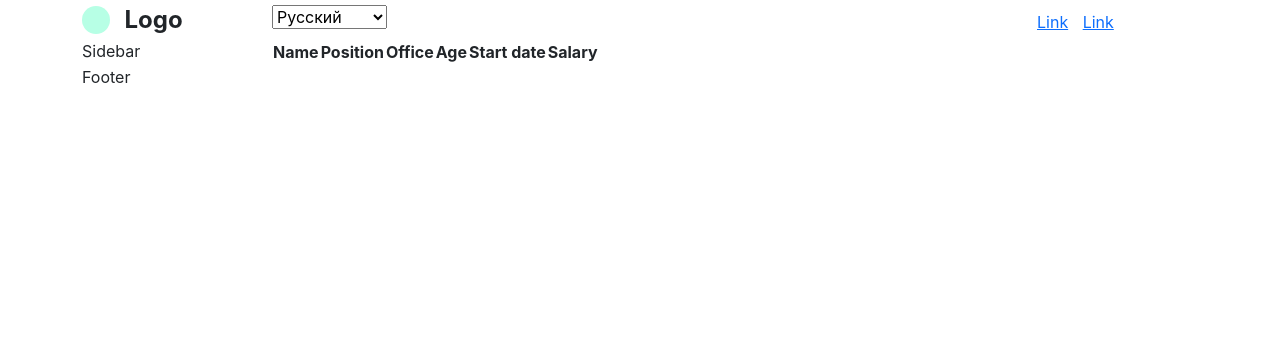
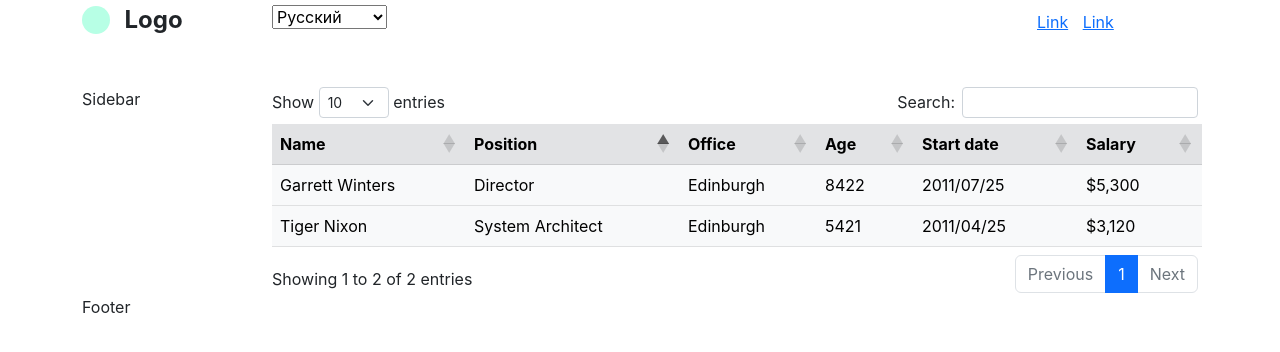
Before and after one commit to Sodeso/PP1, a website: page pages/index.html in a window 1280 px wide. Drawn offline with nearby package versions, Linux system fonts and the light colour scheme; a web font is replaced by a local one.

Commit message:
+add datatable fix bugs, update dependencies

```diff
--- a/css/style.css
+++ b/css/style.css
@@ -20,4 +20,4 @@ body {
 nav a {
     display: inline-block;
     padding: 5px;
-  }
+}
--- a/pages/index.html
+++ b/pages/index.html
@@ -57,17 +57,16 @@
     <div class="container">
         <div class="row justify-content-center">
             <!--Sidebar-->
-            <div class="container col-2">
+            <div class="container col-2 gy-5">
                 <div class="">
                     Sidebar
                 </div>
             </div>
             <!--Main-->
-            <div class="container col-10">
-                <div class="">
-                    <table data-order='[[ 1, "asc" ]]' data-page-length='25'>
+            <div class="container col-10 gy-5">
+                    <table class="table table-light" id="example" data-order='[[ 1, "asc" ]]' data-page-length='10'>
                         <thead>
-                            <tr>
+                            <tr class="table-secondary">
                                 <th>Name</th>
                                 <th>Position</th>
                                 <th>Office</th>
@@ -77,7 +76,6 @@
                             </tr>
                         </thead>
                     </table>
-                </div>
             </div>
         </div>
     </div>
--- a/scripts/index.js
+++ b/scripts/index.js
@@ -1,11 +1,24 @@
 
-/*
-$(document).ready(function() {
-    var id_select = $('.js-example-basic-single').select2().val
-    console.log(id_select);
-});
 
-if ( ! DataTable.isDataTable( '#example' ) ) {
-    new DataTable('#example');
-  }
-*/
+var data = [
+  [
+    "Tiger Nixon",
+    "System Architect",
+    "Edinburgh",
+    "5421",
+    "2011/04/25",
+    "$3,120"
+  ],
+  [
+    "Garrett Winters",
+    "Director",
+    "Edinburgh",
+    "8422",
+    "2011/07/25",
+    "$5,300"
+  ]
+]
+
+$('#example').DataTable( {
+  data: data
+} );
```
